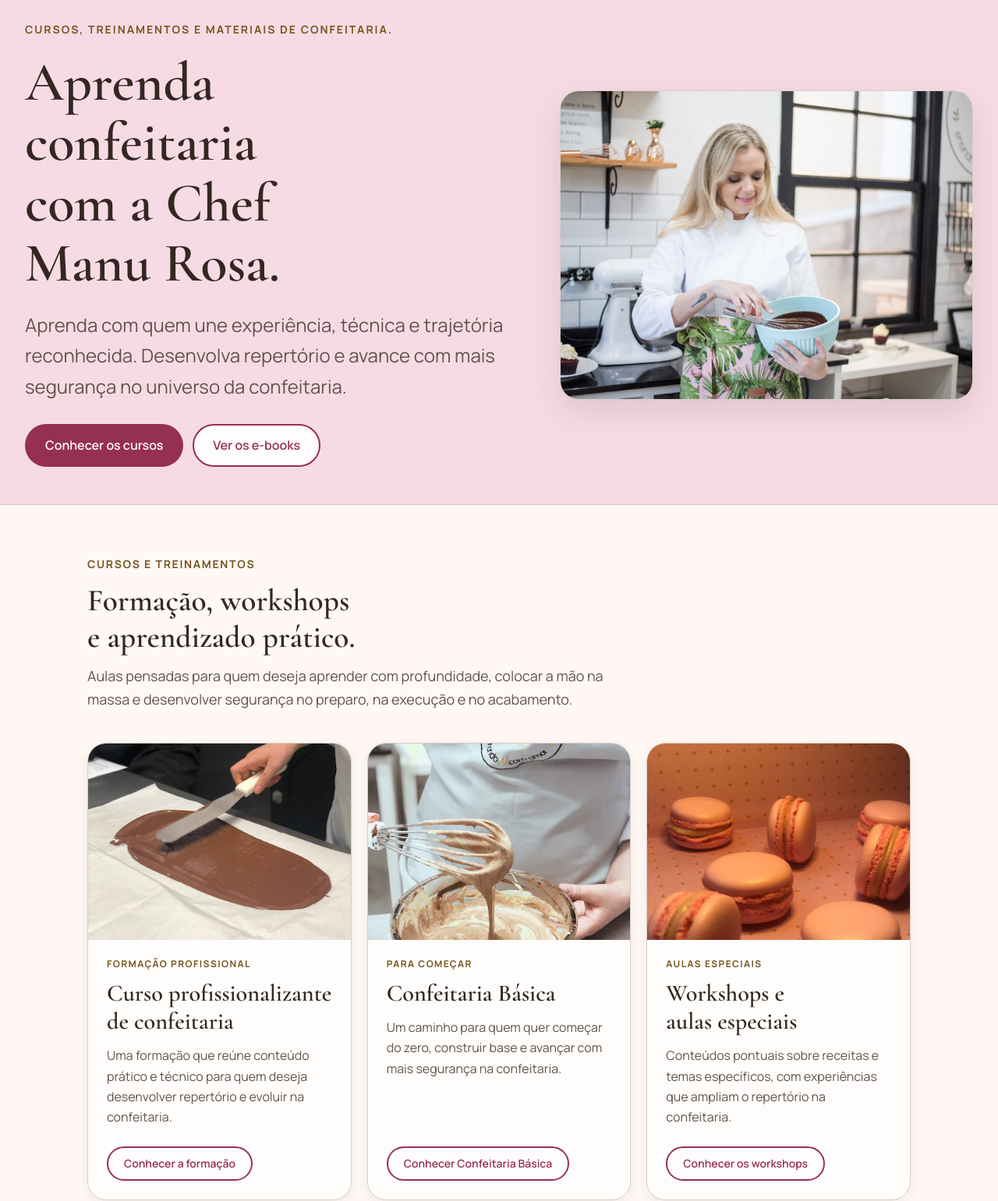
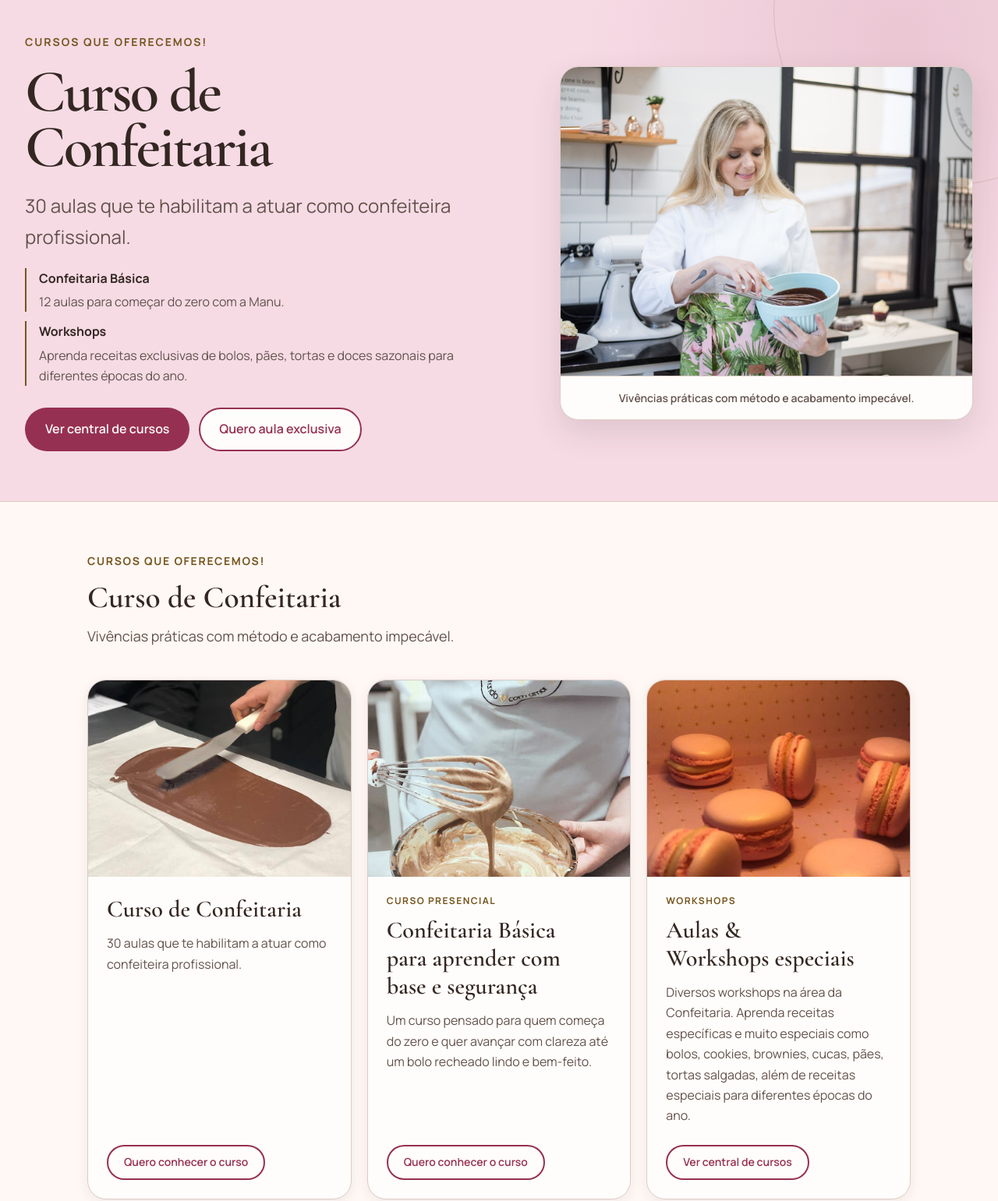
Before and after one commit to maicon-oliveira-dev/manu_repaginada, an Astro site in the folder astro-site/: page / in a window 1280 px wide. Shown: the part 103-1644 px from the top of the page at 78% size. Built offline with nearby package versions, Linux system fonts and the light colour scheme; Astro itself is replaced by a stand-in of ours.

Commit message:
feat: establish Manu courses home experience

```diff
--- a/astro-site/src/components/home/HomeCoursesSection.astro
+++ b/astro-site/src/components/home/HomeCoursesSection.astro
@@ -13,43 +13,46 @@ import HomeCourseCard from './HomeCourseCard.astro';
   <Container size="content">
     <SectionHeading
       id="home-courses-title"
-      eyebrow="Cursos e treinamentos"
-      title="Formação, workshops e aprendizado prático."
-      description="Aulas pensadas para quem deseja aprender com profundidade, colocar a mão na massa e desenvolver segurança no preparo, na execução e no acabamento."
+      eyebrow="Cursos que oferecemos!"
+      title="Curso de Confeitaria"
+      description="Vivências práticas com método e acabamento impecável."
     />
 
     <div class="home-courses__grid">
       <HomeCourseCard
-        eyebrow="Formação profissional"
-        title="Curso profissionalizante de confeitaria"
-        description="Uma formação que reúne conteúdo prático e técnico para quem deseja desenvolver repertório e evoluir na confeitaria."
+        title="Curso de Confeitaria"
+        description="30 aulas que te habilitam a atuar como confeiteira profissional."
         image={temperingImage}
-        imageAlt="Mão espalhando chocolate com uma espátula."
+        imageAlt="Chocolate sendo trabalhado com uma espátula durante uma aula de confeitaria."
         href="/cursos/"
-        linkLabel="Conhecer a formação"
+        linkLabel="Quero conhecer o curso"
       />
+
       <HomeCourseCard
-        eyebrow="Para começar"
-        title="Confeitaria Básica"
-        description="Um caminho para quem quer começar do zero, construir base e avançar com mais segurança na confeitaria."
+        eyebrow="Curso presencial"
+        title="Confeitaria Básica para aprender com base e segurança"
+        description="Um curso pensado para quem começa do zero e quer avançar com clareza até um bolo recheado lindo e bem-feito."
         image={preparationImage}
-        imageAlt="Fouet com massa sobre uma tigela de vidro."
+        imageAlt="Massa sendo preparada em uma tigela durante uma aula de confeitaria."
         href="/cursos/"
-        linkLabel="Conhecer Confeitaria Básica"
+        linkLabel="Quero conhecer o curso"
       />
+
       <HomeCourseCard
-        eyebrow="Aulas especiais"
-        title="Workshops e aulas especiais"
-        description="Conteúdos pontuais sobre receitas e temas específicos, com experiências que ampliam o repertório na confeitaria."
+        eyebrow="Workshops"
+        title="Aulas & Workshops especiais"
+        description="Diversos workshops na área da Confeitaria. Aprenda receitas específicas e muito especiais como bolos, cookies, brownies, cucas, pães, tortas salgadas, além de receitas especiais para diferentes épocas do ano."
         image={macaronsImage}
-        imageAlt="Macarons dispostos sobre uma superfície."
+        imageAlt="Macarons preparados durante uma experiência de confeitaria."
         href="/cursos/"
-        linkLabel="Conhecer os workshops"
+        linkLabel="Ver central de cursos"
       />
     </div>
 
     <div class="home-courses__action">
-      <Button href="/cursos/" size="large">Ver cursos e treinamentos</Button>
+      <Button href="/cursos/" size="large">
+        Ver central de cursos
+      </Button>
     </div>
   </Container>
 </Section>
@@ -57,13 +60,17 @@ import HomeCourseCard from './HomeCourseCard.astro';
 <style>
   .home-courses__grid {
     display: grid;
-    grid-template-columns: repeat(auto-fit, minmax(min(100%, 17rem), 1fr));
+    grid-template-columns: repeat(
+      auto-fit,
+      minmax(min(100%, 17rem), 1fr)
+    );
     gap: var(--space-5);
     margin-top: var(--space-10);
   }
 
   .home-courses__action {
     display: flex;
+    justify-content: center;
     margin-top: var(--space-10);
   }
 
@@ -74,4 +81,10 @@ import HomeCourseCard from './HomeCourseCard.astro';
       justify-self: center;
     }
   }
+
+  @media (max-width: 30rem) {
+    .home-courses__action > :global(*) {
+      width: 100%;
+    }
+  }
 </style>
--- a/astro-site/src/components/home/HomeHero.astro
+++ b/astro-site/src/components/home/HomeHero.astro
@@ -4,21 +4,35 @@ import heroImage from '../../assets/home/manu-rosa-hero.jpg';
 import Button from '../ui/Button.astro';
 import Container from '../ui/Container.astro';
 
+interface Cta {
+  label: string;
+  href: string;
+  external?: boolean;
+  ariaLabel?: string;
+}
+
+interface Highlight {
+  label: string;
+  text: string;
+}
+
 interface Props {
   eyebrow: string;
   title: string;
   description: string;
-  primaryCta: {
-    label: string;
-    href: string;
-  };
-  secondaryCta: {
-    label: string;
-    href: string;
-  };
+  highlights?: Highlight[];
+  primaryCta: Cta;
+  secondaryCta: Cta;
 }
 
-const { eyebrow, title, description, primaryCta, secondaryCta } = Astro.props;
+const {
+  eyebrow,
+  title,
+  description,
+  highlights = [],
+  primaryCta,
+  secondaryCta,
+} = Astro.props;
 ---
 
 <section class="home-hero" aria-labelledby="home-hero-title">
@@ -26,11 +40,44 @@ const { eyebrow, title, description, primaryCta, secondaryCta } = Astro.props;
     <div class="home-hero__layout">
       <div class="home-hero__content">
         <p class="home-hero__eyebrow">{eyebrow}</p>
+
         <h1 id="home-hero-title">{title}</h1>
+
         <p class="home-hero__description">{description}</p>
+
+        {
+          highlights.length > 0 && (
+            <ul
+              class="home-hero__highlights"
+              aria-label="Destaques dos cursos"
+            >
+              {highlights.map((highlight) => (
+                <li>
+                  <strong>{highlight.label}</strong>
+                  <span>{highlight.text}</span>
+                </li>
+              ))}
+            </ul>
+          )
+        }
+
         <div class="home-hero__actions">
-          <Button href={primaryCta.href} size="large">{primaryCta.label}</Button>
-          <Button href={secondaryCta.href} variant="secondary" size="large">
+          <Button
+            href={primaryCta.href}
+            size="large"
+            external={primaryCta.external}
+            ariaLabel={primaryCta.ariaLabel}
+          >
+            {primaryCta.label}
+          </Button>
+
+          <Button
+            href={secondaryCta.href}
+            variant="secondary"
+            size="large"
+            external={secondaryCta.external}
+            ariaLabel={secondaryCta.ariaLabel}
+          >
             {secondaryCta.label}
           </Button>
         </div>
@@ -51,6 +98,10 @@ const { eyebrow, title, description, primaryCta, secondaryCta } = Astro.props;
           decoding="async"
           fetchpriority="high"
         />
+
+        <figcaption>
+          Vivências práticas com método e acabamento impecável.
+        </figcaption>
       </figure>
     </div>
   </Container>
@@ -58,12 +109,34 @@ const { eyebrow, title, description, primaryCta, secondaryCta } = Astro.props;
 
 <style>
   .home-hero {
+    position: relative;
+    overflow: hidden;
     border-bottom: 0.0625rem solid var(--color-border);
-    background: var(--color-brand-soft);
-    padding-block: var(--space-12);
+    background:
+      radial-gradient(
+        circle at 90% 10%,
+        rgb(150 48 82 / 12%),
+        transparent 26rem
+      ),
+      var(--color-brand-soft);
+    padding-block: clamp(var(--space-10), 8vw, var(--space-16));
+  }
+
+  .home-hero::before {
+    position: absolute;
+    top: -12rem;
+    right: -10rem;
+    width: 28rem;
+    height: 28rem;
+    border: 0.0625rem solid rgb(118 85 29 / 18%);
+    border-radius: 50%;
+    content: '';
+    pointer-events: none;
   }
 
   .home-hero__layout {
+    position: relative;
+    z-index: 1;
     display: grid;
     align-items: center;
     gap: clamp(var(--space-10), 6vw, var(--space-16));
@@ -71,7 +144,7 @@ const { eyebrow, title, description, primaryCta, secondaryCta } = Astro.props;
 
   .home-hero__content {
     display: grid;
-    max-width: 40rem;
+    max-width: 42rem;
     gap: var(--space-5);
   }
 
@@ -85,13 +158,43 @@ const { eyebrow, title, description, primaryCta, secondaryCta } = Astro.props;
   }
 
   .home-hero h1 {
-    max-width: 14ch;
+    max-width: 13ch;
+    font-size: clamp(3rem, 6vw, 5.25rem);
+    letter-spacing: -0.035em;
+    line-height: 0.92;
+    text-wrap: balance;
   }
 
   .home-hero__description {
-    max-width: 58ch;
+    max-width: 50ch;
     color: var(--color-text-muted);
-    font-size: var(--font-size-xl);
+    font-size: clamp(1.1rem, 2vw, var(--font-size-xl));
+  }
+
+  .home-hero__highlights {
+    display: grid;
+    gap: var(--space-3);
+    max-width: 38rem;
+    margin: 0;
+    padding: 0;
+    list-style: none;
+  }
+
+  .home-hero__highlights li {
+    display: grid;
+    gap: var(--space-1);
+    padding-left: var(--space-4);
+    border-left: 0.125rem solid var(--color-accent);
+  }
+
+  .home-hero__highlights strong {
+    color: var(--color-text);
+    font-size: var(--font-size-base);
+  }
+
+  .home-hero__highlights span {
+    color: var(--color-text-muted);
+    line-height: var(--line-height-body);
   }
 
   .home-hero__actions {
@@ -124,6 +227,15 @@ const { eyebrow, title, description, primaryCta, secondaryCta } = Astro.props;
     object-position: 51% 50%;
   }
 
+  .home-hero figcaption {
+    padding: var(--space-4) var(--space-5);
+    border-top: 0.0625rem solid var(--color-border);
+    color: var(--color-text-muted);
+    font-size: var(--font-size-sm);
+    font-weight: var(--font-weight-semibold);
+    text-align: center;
+  }
+
   @media (min-width: 40rem) {
     .home-hero__media :global(.home-hero__picture) {
       aspect-ratio: 4 / 3;
@@ -148,5 +260,13 @@ const { eyebrow, title, description, primaryCta, secondaryCta } = Astro.props;
     .home-hero__actions {
       display: grid;
     }
+
+    .home-hero__actions > :global(*) {
+      width: 100%;
+    }
+
+    .home-hero h1 {
+      font-size: clamp(2.75rem, 14vw, 3.75rem);
+    }
   }
 </style>
--- a/astro-site/src/pages/index.astro
+++ b/astro-site/src/pages/index.astro
@@ -2,52 +2,41 @@
 import BaseLayout from '../layouts/BaseLayout.astro';
 import HomeCoursesSection from '../components/home/HomeCoursesSection.astro';
 import HomeHero from '../components/home/HomeHero.astro';
-import Button from '../components/ui/Button.astro';
-import Container from '../components/ui/Container.astro';
-import Section from '../components/ui/Section.astro';
-import SectionHeading from '../components/ui/SectionHeading.astro';
+
+const whatsappHref =
+  'https://api.whatsapp.com/send?phone=5547996552618&text=Quero%20saber%20sobre%20as%20pr%C3%B3ximas%20aulas%20da%20Manu';
 ---
 
 <BaseLayout
-  title="Manu Rosa Cursos | Cursos e e-books de confeitaria"
-  description="Estrutura institucional dedicada aos cursos, treinamentos e e-books de confeitaria da Manu Rosa."
+  title="Manu Rosa | Cursos, workshops e e-books de confeitaria"
+  description="Cursos, workshops e materiais digitais de confeitaria da Chef Manu Rosa."
 >
   <HomeHero
-    eyebrow="Cursos, treinamentos e materiais de confeitaria."
-    title="Aprenda confeitaria com a Chef Manu Rosa."
-    description="Aprenda com quem une experiência, técnica e trajetória reconhecida. Desenvolva repertório e avance com mais segurança no universo da confeitaria."
-    primaryCta={{ label: 'Conhecer os cursos', href: '/cursos/' }}
-    secondaryCta={{ label: 'Ver os e-books', href: '/ebooks/' }}
+    eyebrow="Cursos que oferecemos!"
+    title="Curso de Confeitaria"
+    description="30 aulas que te habilitam a atuar como confeiteira profissional."
+    highlights={[
+      {
+        label: 'Confeitaria Básica',
+        text: '12 aulas para começar do zero com a Manu.',
+      },
+      {
+        label: 'Workshops',
+        text: 'Aprenda receitas exclusivas de bolos, pães, tortas e doces sazonais para diferentes épocas do ano.',
+      },
+    ]}
+    primaryCta={{
+      label: 'Ver central de cursos',
+      href: '/cursos/',
+      ariaLabel: 'Conhecer os cursos de confeitaria da Chef Manu Rosa',
+    }}
+    secondaryCta={{
+      label: 'Quero aula exclusiva',
+      href: whatsappHref,
+      external: true,
+      ariaLabel: 'Falar com a Manu sobre as próximas aulas',
+    }}
   />
 
   <HomeCoursesSection />
-
-  <Section tone="soft" labelledby="posicionamento-title">
-    <Container size="content">
-      <SectionHeading
-        id="posicionamento-title"
-        eyebrow="Nova fase"
-        title="Um site dedicado exclusivamente ao ensino"
-        description="A nova estrutura foi planejada para apresentar cursos, treinamentos e e-books com clareza, organização e uma jornada de navegação sem distrações."
-      />
-      <ul class="principles-list">
-        <li>Informações organizadas</li>
-        <li>Navegação simples</li>
-        <li>Foco em produtos educacionais</li>
-      </ul>
-    </Container>
-  </Section>
-
-  <Section labelledby="validacao-title">
-    <Container size="narrow">
-      <SectionHeading
-        id="validacao-title"
-        title="Conteúdo em validação"
-        description="Os detalhes de cada curso e e-book serão publicados após a confirmação das informações comerciais, acadêmicas e de atendimento."
-      />
-      <div class="section-actions">
-        <Button href="/duvidas/">Entender a nova estrutura</Button>
-      </div>
-    </Container>
-  </Section>
 </BaseLayout>
```
